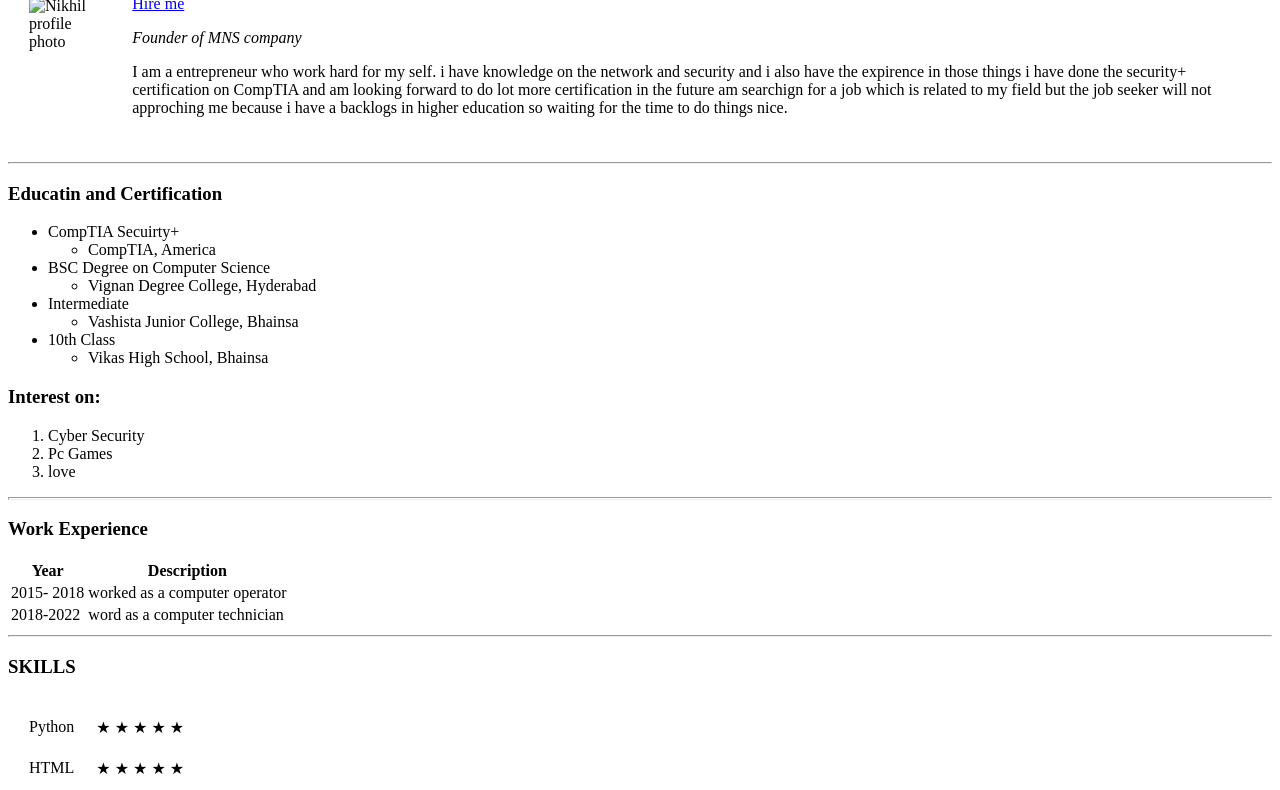
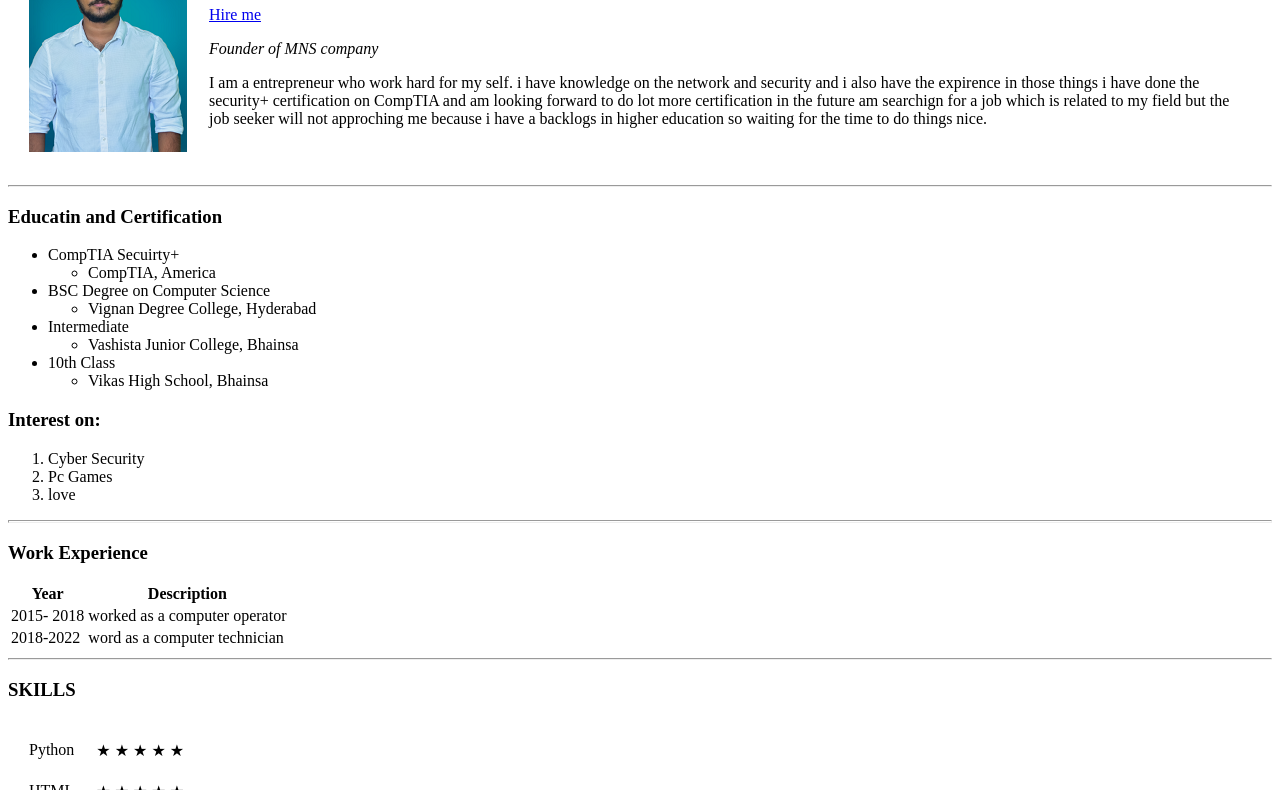
Before and after one commit to Nikhilsproject/profile, a plain HTML site: page index.html in a window 1280 px wide. Shown: the part 114-904 px from the top of the page. Drawn offline with Linux system fonts and the light colour scheme.

Commit message:
uploaded a image in the profile

```diff
--- a/index.html
+++ b/index.html
@@ -8,7 +8,7 @@
     <table cellspacing ="20">
       <tr>
         <td>
-        <img src="./NIKHIL.png" alt="Nikhil profile photo">
+        <img src="./images/NIKHIL.png" alt="Nikhil profile photo">
         </td>
         <td>
         <h1><strong><a href="./images/NIKHIL.png">Nikhil</a></strong></h1>
```
